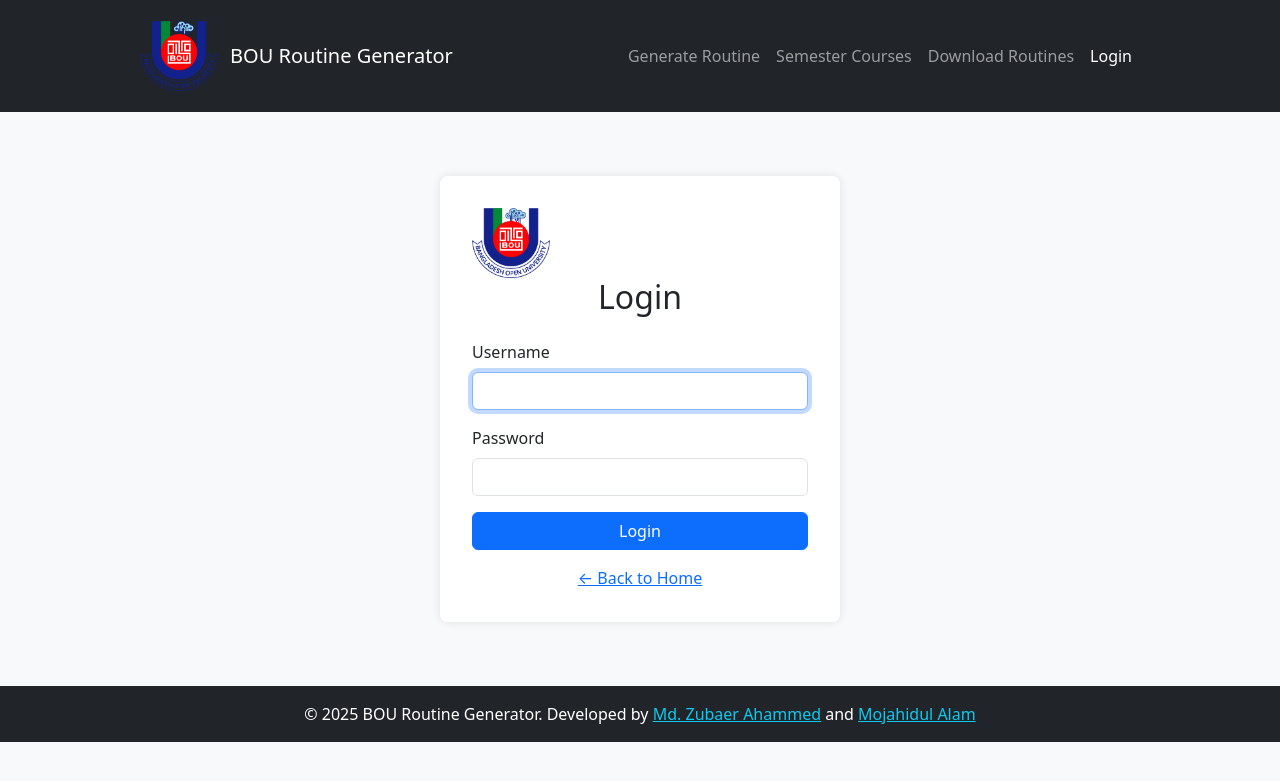
After one commit to zubaer-ahammed/Academic-Routine-Automation-System, a Django app: page /accounts/login/ in a window 1280 px wide. The commit adds this page. Shown: the top 781 px of the page. Run offline with Django 4.2, Linux system fonts and the light colour scheme; parts of the project's set-up code (start-up, migrations or seed data) failed here and were passed over.

Commit message:
login required

```diff
--- a/bou_routines_generator/settings.py
+++ b/bou_routines_generator/settings.py
@@ -123,3 +123,5 @@
 # https://docs.djangoproject.com/en/4.2/ref/settings/#default-auto-field
 
 DEFAULT_AUTO_FIELD = 'django.db.models.BigAutoField'
+
+LOGIN_REDIRECT_URL = '/'
--- a/bou_routines_generator/urls.py
+++ b/bou_routines_generator/urls.py
@@ -20,4 +20,5 @@
 urlpatterns = [
     path('admin/', admin.site.urls),
     path('', include('bou_routines_app.urls')),
+    path('accounts/', include('django.contrib.auth.urls')),
 ]
--- /dev/null
+++ b/templates/registration/login.html
@@ -0,0 +1,102 @@
+{% load static %}
+<!DOCTYPE html>
+<html lang="en">
+<head>
+    <meta charset="UTF-8">
+    <meta name="viewport" content="width=device-width, initial-scale=1.0">
+    <title>Login - BOU Routine Generator</title>
+    <link href="https://cdn.jsdelivr.net/npm/bootstrap@5.3.0/dist/css/bootstrap.min.css" rel="stylesheet">
+    <style>
+        body { background-color: #f8f9fa; }
+        .login-container { max-width: 400px; margin: 5% auto; background: #fff; padding: 2rem; border-radius: 8px; box-shadow: 0 0 10px rgba(0,0,0,0.1); }
+        .bou-logo {
+            height: 70px;
+            margin-right: 12px;
+            vertical-align: middle;
+        }
+        .bou-header {
+            padding-top: 0.5em;
+            padding-bottom: 0.5em;
+        }
+        .container-bou {
+            max-width: 80%;
+        }
+    </style>
+</head>
+<body>
+    <nav class="navbar navbar-expand-lg navbar-dark bg-dark">
+        <div class="container container-bou bou-header">
+            <a class="navbar-brand d-flex align-items-center" href="/">
+                <img src="{% static 'bou_logo_icon.png' %}" alt="BOU Logo" class="bou-logo">
+                <span>BOU Routine Generator</span>
+            </a>
+            <button class="navbar-toggler" type="button" data-bs-toggle="collapse" data-bs-target="#navbarNav">
+                <span class="navbar-toggler-icon"></span>
+            </button>
+            <div class="collapse navbar-collapse" id="navbarNav">
+                <ul class="navbar-nav ms-auto">
+                    <li class="nav-item">
+                        <a class="nav-link" href="/generate/">Generate Routine</a>
+                    </li>
+                    <li class="nav-item">
+                        <a class="nav-link" href="{% url 'update-semester-courses' %}">Semester Courses</a>
+                    </li>
+                    <li class="nav-item">
+                        <a class="nav-link" href="{% url 'download-routines' %}">Download Routines</a>
+                    </li>
+                    {% if user.is_authenticated %}
+                        <li class="nav-item">
+                            <a class="nav-link" href="{% url 'logout' %}?next={{ request.path }}">Logout</a>
+                        </li>
+                    {% else %}
+                        <li class="nav-item">
+                            <a class="nav-link active" href="{% url 'login' %}?next={{ request.path }}">Login</a>
+                        </li>
+                    {% endif %}
+                </ul>
+            </div>
+        </div>
+    </nav>
+    <div class="login-container">
+        <img src="{% static 'bou_logo_icon.png' %}" alt="BOU Logo" class="bou-logo">
+        <h2 class="text-center mb-4">Login</h2>
+        {% if form.errors %}
+            <div class="alert alert-danger">Invalid username or password.</div>
+        {% endif %}
+        <form method="post" action="{% url 'login' %}">
+            {% csrf_token %}
+            <div class="mb-3">
+                <label for="id_username" class="form-label">Username</label>
+                <input type="text" name="username" autofocus required class="form-control" id="id_username">
+            </div>
+            <div class="mb-3">
+                <label for="id_password" class="form-label">Password</label>
+                <input type="password" name="password" required class="form-control" id="id_password">
+            </div>
+            <button type="submit" class="btn btn-primary w-100">Login</button>
+        </form>
+        <div class="mt-3 text-center">
+            <a href="/">&larr; Back to Home</a>
+        </div>
+    </div>
+    <footer class="bg-dark text-white text-center py-3 mt-5">
+        <div class="container">
+            <p class="mb-0">
+                © <span id="currentYear"></span> BOU Routine Generator. Developed by
+                <a href="https://github.com/zubaer-ahammed/" target="_blank" class="text-info">Md. Zubaer Ahammed</a> and
+                <a href="https://github.com/Mojahidul21" target="_blank" class="text-info">Mojahidul Alam</a>
+            </p>
+        </div>
+    </footer>
+    <script src="https://cdn.jsdelivr.net/npm/bootstrap@5.3.0/dist/js/bootstrap.bundle.min.js"></script>
+    <script>
+        // Set the current year in the footer
+        document.addEventListener('DOMContentLoaded', function() {
+            var yearSpan = document.getElementById('currentYear');
+            if (yearSpan) {
+                yearSpan.textContent = new Date().getFullYear();
+            }
+        });
+    </script>
+</body>
+</html>
```
Also changed, not shown: bou_routines_app/views.py (+14 -2 lines), templates/bou_routines_app/download_routines.html (+11 -2 lines), templates/bou_routines_app/generate_routine.html (+11 -2 lines), templates/bou_routines_app/routine_entry.html (+11 -2 lines), templates/bou_routines_app/semester_courses.html (+11 -2 lines), db.sqlite3, 1 other file.
